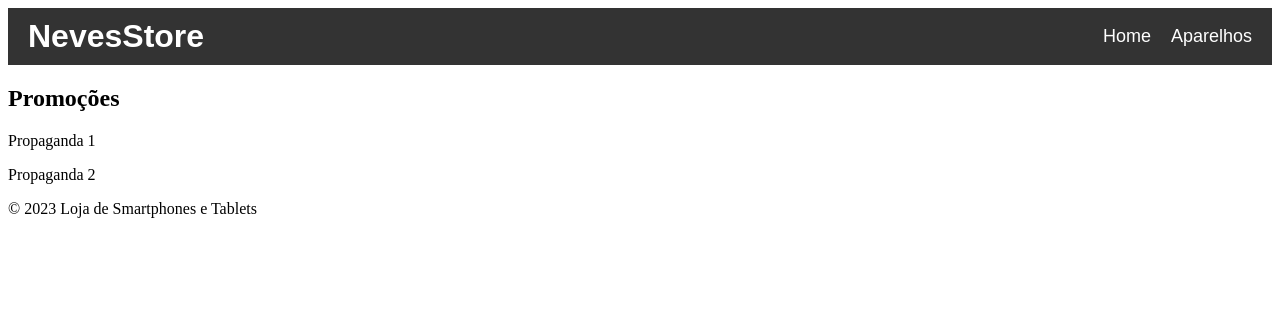
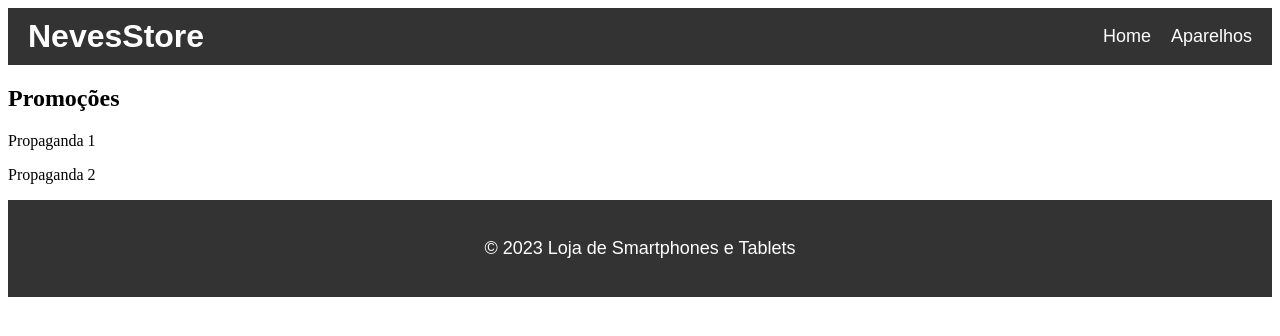
Before and after one commit to Neveszera/RDW_CP2, a React (Vite) app: page / in a window 1280 px wide. Shown: the top 336 px of the page. Built offline with nearby package versions, Linux system fonts and the light colour scheme.

Commit message:
Estrutura e estilização Footer.

```diff
--- /dev/null
+++ b/src/components/CSS/Footer.module.css
@@ -0,0 +1,11 @@
+.footer {
+    background-color: #333;
+    color: #fff;
+    text-align: center;
+    padding: 20px 0;
+    font-size: 18px;
+    font-family: 'Poppins', sans-serif;
+    position: relative;
+    bottom: 0;
+    width: 100%;
+}
--- a/src/components/Footer.jsx
+++ b/src/components/Footer.jsx
@@ -1,8 +1,9 @@
 import React from 'react';
+import styles from './CSS/Footer.module.css';
 
 function Footer() {
   return (
-    <footer>
+    <footer className={styles.footer}>
       <p>&copy; 2023 Loja de Smartphones e Tablets</p>
     </footer>
   );
```
